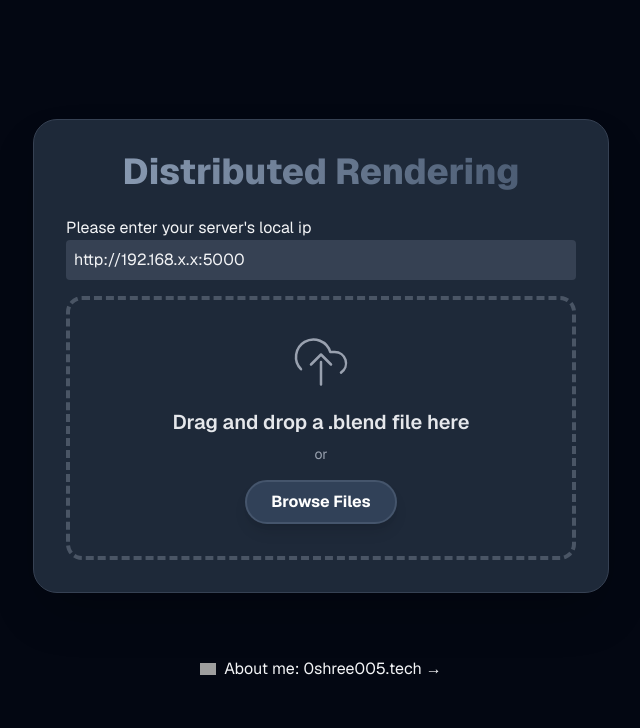
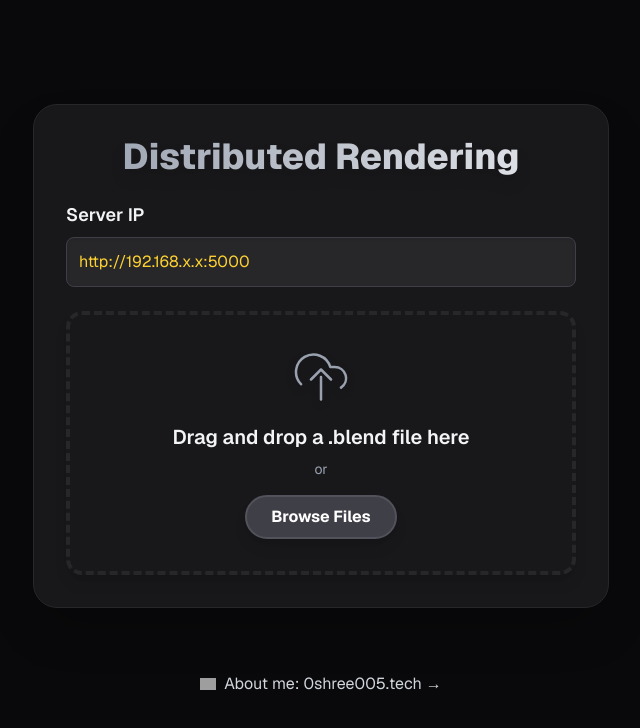
Before and after one commit to 0Shree005/DistributedRendering, a Next.js app in the folder web-portal/: page / in a window 1280 px wide. Shown: the top 728 px of the page, without its empty margins (319-959 px from the left). Built offline with nearby package versions, Linux system fonts and the light colour scheme; grey boxes are pictures that could not be loaded.

Commit message:
refactor(web-portal): improve UI with dynamic dropzone borders and new color palette

```diff
--- a/web-portal/src/app/page.js
+++ b/web-portal/src/app/page.js
@@ -1,7 +1,7 @@
 /* eslint-disable @next/next/no-img-element */
 "use client";
 
-import React, { useState, useRef, useCallback } from 'react';
+import React, { useState, useRef, useCallback, useEffect } from 'react';
 
 // The main App component that handles the entire drag-and-drop functionality
 export default function App() {
@@ -17,13 +17,27 @@ export default function App() {
   const [errorMessage, setErrorMessage] = useState('');
   // State for adding local ip of the server
   const [serverIp, setServerIp] = useState("http://192.168.x.x:5000");
+  // State to manage the dropzone border color based on upload status
+  const [dropzoneBorderClass, setDropzoneBorderClass] = useState('border-zinc-800');
+
 
   // Reference to the hidden file input element
   const fileInputRef = useRef(null);
 
+  // Effect to update dropzone border class when uploadStatus changes
+  useEffect(() => {
+    if (uploadStatus === 'success') {
+      setDropzoneBorderClass('border-green-500');
+    } else if (uploadStatus === 'error') {
+      setDropzoneBorderClass('border-red-500');
+    } else {
+      setDropzoneBorderClass('border-zinc-800');
+    }
+  }, [uploadStatus]);
+
   // Simple SVG for the cloud icon to avoid external libraries
   const CloudUploadIcon = () => (
-    <svg xmlns="http://www.w3.org/2000/svg" width="60" height="60" viewBox="0 0 24 24" fill="none" stroke="currentColor" strokeWidth="1" strokeLinecap="round" strokeLinejoin="round" className="text-gray-400 mb-4">
+    <svg xmlns="http://www.w3.org/2000/svg" width="60" height="60" viewBox="0 0 24 24" fill="none" stroke="currentColor" strokeWidth="1" strokeLinecap="round" strokeLinejoin="round" className="text-gray-400 mb-4 drop-shadow-lg">
       <path d="M4 14.899A7 7 0 1 1 15.71 8h1.79a4.5 4.5 0 0 1 2.5 8.242M12 12v9m-4-8 4-4 4 4"/>
     </svg>
   );
@@ -110,13 +124,18 @@ export default function App() {
   const handleDragOver = useCallback((e) => {
     handleDragEvents(e);
     setIsDragging(true);
+    setDropzoneBorderClass('border-amber-300'); // Set hover border during drag
   }, [handleDragEvents]);
 
   // Handler for when a dragged file leaves the drop zone
   const handleDragLeave = useCallback((e) => {
     handleDragEvents(e);
     setIsDragging(false);
-  }, [handleDragEvents]);
+    // Reset to default border if no specific status
+    if (uploadStatus === 'idle') {
+      setDropzoneBorderClass('border-zinc-800');
+    }
+  }, [handleDragEvents, uploadStatus]);
 
   // Handler for when a file is dropped
   const handleDrop = useCallback((e) => {
@@ -135,11 +154,11 @@ export default function App() {
         return (
           <>
             <CloudUploadIcon />
-            <p className="text-xl font-semibold mb-2 text-gray-200">Drag and drop a .blend file here</p>
+            <p className="text-xl font-semibold mb-2 text-gray-100">Drag and drop a .blend file here</p>
             <p className="text-sm text-gray-400 mb-4">or</p>
             <button
               onClick={() => fileInputRef.current.click()}
-              className="bg-slate-700 text-white font-bold py-2 px-6 rounded-full shadow-lg hover:shadow-xl transition-shadow border-2 border-slate-600 hover:bg-slate-600"
+              className="bg-zinc-700 text-white font-bold py-2 px-6 rounded-full shadow-lg hover:shadow-xl transition-all border-2 border-zinc-600 hover:bg-zinc-800"
             >
               Browse Files
             </button>
@@ -155,10 +174,10 @@ export default function App() {
       case 'uploading':
         return (
           <div className="w-full text-center">
-            <p className="text-lg font-bold text-gray-200 mb-4">Uploading: {file?.name}</p>
-            <div className="w-full bg-gray-700 rounded-full h-2.5">
+            <p className="text-lg font-bold text-gray-100 mb-4">Uploading: {file?.name}</p>
+            <div className="w-full bg-zinc-800 rounded-full h-2.5 overflow-hidden">
               <div
-                className="bg-slate-500 h-2.5 rounded-full transition-all duration-300 ease-in-out"
+                className="bg-amber-300 h-2.5 rounded-full transition-all duration-300 ease-in-out shadow-inner"
                 style={{ width: `${progress}%` }}
               ></div>
             </div>
@@ -167,13 +186,13 @@ export default function App() {
         );
       case 'success':
         return (
-          <div className="text-center text-green-400">
+          <div className="text-center text-green-500">
             <p className="text-4xl mb-4">✅</p>
             <p className="text-lg font-bold">Upload Successful!</p>
             <p className="text-sm text-gray-400">Your file &quot;{file?.name}&quot; is now rendering.</p>
             <button
               onClick={() => setUploadStatus('idle')}
-              className="bg-slate-700 text-white mt-4 font-bold py-2 px-6 rounded-full shadow-lg hover:bg-slate-600 transition-colors border-2 border-slate-600"
+              className="bg-zinc-700 text-white mt-4 font-bold py-2 px-6 rounded-full shadow-lg hover:bg-zinc-800 transition-colors border-2 border-zinc-600"
             >
               Upload Another
             </button>
@@ -199,21 +218,23 @@ export default function App() {
   };
 
   return (
-    <div className="font-sans flex flex-col items-center justify-center min-h-screen bg-gray-950 text-gray-100 p-8 pb-20 gap-16 sm:p-20">
-      <main className="max-w-xl w-full p-8 bg-gray-800 rounded-3xl shadow-2xl backdrop-blur-sm bg-opacity-70 border border-gray-700 transition-all duration-300 row-start-2 items-center sm:items-start">
-        <h1 className="text-4xl font-extrabold text-center mb-6 text-transparent bg-clip-text bg-gradient-to-r from-slate-400 to-slate-600">
+    <div className="font-sans flex flex-col items-center justify-center min-h-screen bg-zinc-950 text-gray-100 p-8 pb-20 gap-16 sm:p-20">
+      <main className="max-w-xl w-full p-8 bg-zinc-900 rounded-3xl shadow-2xl backdrop-blur-sm bg-opacity-70 border border-zinc-800 transition-all duration-300 row-start-2 items-center sm:items-start">
+        <h1 className="text-4xl font-extrabold text-center mb-6 text-transparent bg-clip-text bg-gradient-to-r from-gray-400 to-gray-200 drop-shadow-xl">
           Distributed Rendering
         </h1>
 
-        {/* The main drop zone area */}
-        <h2>Please enter your server&apos;s local ip</h2>
-        <input
-          type="text"
-          value={serverIp}
-          onChange={(e) => setServerIp(e.target.value)}
-          placeholder="192.168.x.x:8080"
-          className="w-full mb-4 p-2 rounded bg-gray-700 text-gray-100"
-        />
+        {/* Server IP Input */}
+        <div className="w-full mb-6">
+          <h2 className="text-lg font-semibold text-gray-100 mb-2">Server IP</h2>
+          <input
+            type="text"
+            value={serverIp}
+            onChange={(e) => setServerIp(e.target.value)}
+            placeholder="192.168.x.x:5000"
+            className="w-full p-3 rounded-lg bg-zinc-800 text-amber-300 border border-zinc-700 focus:outline-none focus:border-amber-300 transition-colors shadow-inner"
+          />
+        </div>
 
         <div
           onDragOver={handleDragOver}
@@ -224,9 +245,10 @@ export default function App() {
             flex flex-col items-center justify-center p-8 text-center
             border-4 border-dashed rounded-2xl cursor-pointer transition-colors duration-200
             ${isDragging
-              ? 'border-slate-500 bg-slate-900 bg-opacity-30'
-              : 'border-gray-600 hover:border-slate-500 hover:bg-gray-700'
+              ? 'border-amber-300 bg-zinc-800 bg-opacity-70'
+              : dropzoneBorderClass + ' hover:border-amber-300 hover:bg-zinc-800'
             }
+            shadow-lg
           `}
         >
           {renderContent()}
@@ -234,13 +256,13 @@ export default function App() {
 
         {/* Display file name and upload button if a file is selected */}
         {file && uploadStatus === 'idle' && (
-          <div className="mt-6 p-4 bg-gray-700 rounded-lg flex flex-col sm:flex-row items-center justify-between">
+          <div className="mt-6 p-4 bg-zinc-800 rounded-lg flex flex-col sm:flex-row items-center justify-between shadow-lg border border-zinc-700">
             <span className="text-gray-300 font-medium truncate mb-2 sm:mb-0 sm:mr-4">
               File: {file.name}
             </span>
             <button
               onClick={uploadFile}
-              className="bg-slate-500 text-white font-bold py-2 px-6 rounded-full shadow-lg hover:bg-slate-600 transition-colors"
+              className="bg-zinc-700 text-white font-bold py-2 px-6 rounded-full shadow-lg hover:bg-zinc-800 transition-colors"
             >
               Upload
             </button>
@@ -249,7 +271,7 @@ export default function App() {
       </main>
       <footer className="row-start-3 flex gap-[24px] flex-wrap items-center justify-center">
         <a
-          className="flex items-center gap-2 hover:underline hover:underline-offset-4"
+          className="flex items-center gap-2 hover:underline hover:underline-offset-4 text-gray-300 transition-colors hover:text-amber-300"
           href="https://www.0shree005.tech/"
           target="_blank"
           rel="noopener noreferrer"
```
